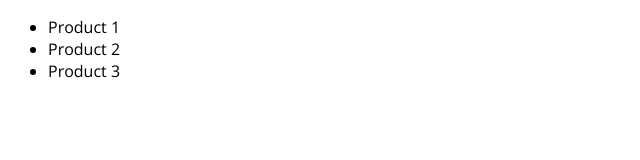
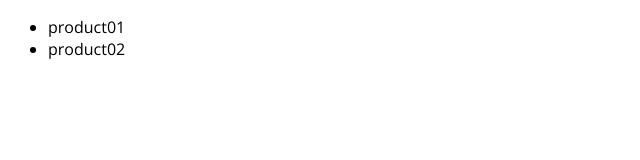
Before and after one commit to RpThiagoluiz/nextJS-udemy02-Schwarzm-ller, a Next.js app in the folder NextJS/: page / in a window 1280 px wide. Shown: the top 160 px of the page, without its empty margins (0-640 px from the left). Built offline with nearby package versions, Linux system fonts and the light colour scheme.

Commit message:
add getStaticProps

```diff
--- a/NextJS/pages/index.js
+++ b/NextJS/pages/index.js
@@ -1,11 +1,28 @@
 function HomePage(props) {
+  //Next JS vai automatica pre-render nessas informacoes pra vc.
+  //Nao quero pegar os dados na hora que meu client for acessar a rota, eu quero que o Next deixa a pagina pre carregada.
+  //Primeiro ele utiliza o getStaticProps, depois ele chama esse component HomePage. - o Codigo sempre roda no server, nunca no lado do client.
+
+  //Eu recebo os produtos pela props
+  const { products } = props;
   return (
     <ul>
-      <li>Product 1</li>
-      <li>Product 2</li>
-      <li>Product 3</li>
+      {products.map((p) => (
+        <li key={p.id}>{p.title}</li>
+      ))}
     </ul>
   );
 }
 
+export const getStaticProps = async () => {
+  return {
+    props: {
+      products: [
+        { id: "p1", title: "product01" },
+        { id: "p2", title: "product02" },
+      ],
+    },
+  };
+};
+
 export default HomePage;
```
Also changed, not shown: NextJS/data/dummy-backend.json (added, +7 -0 lines).
